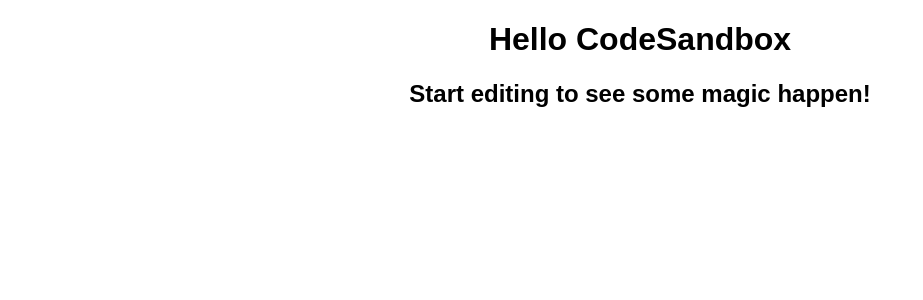
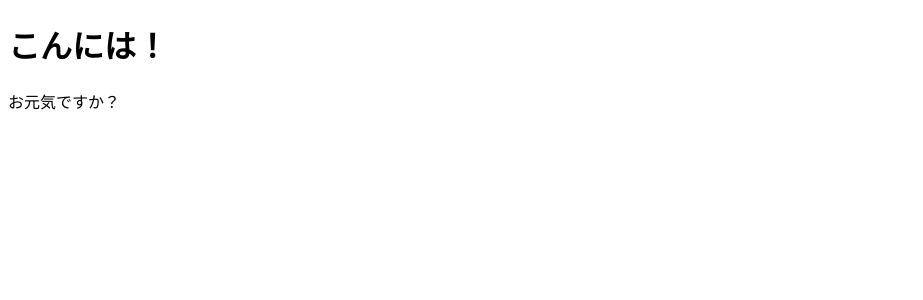
Before and after one commit to hanamuratukito/CodeSandbox-react, a React (Create React App) app: page / in a window 1280 px wide. Shown: the top 300 px of the page, without its empty margins (0-923 px from the left). Built offline with nearby package versions, Linux system fonts and the light colour scheme.

Commit message:
JSX記法

```diff
--- a/src/App.js
+++ /dev/null
@@ -1,10 +0,0 @@
-import "./styles.css";
-
-export default function App() {
-  return (
-    <div className="App">
-      <h1>Hello CodeSandbox</h1>
-      <h2>Start editing to see some magic happen!</h2>
-    </div>
-  );
-}
--- a/src/index.js
+++ b/src/index.js
@@ -1,11 +1,13 @@
-import { StrictMode } from "react";
+import React from "react";
 import ReactDom from "react-dom";
 
-import App from "./App";
+const App = () => {
+  return (
+    <React.Fragment>
+      <h1>こんには！</h1>
+      <p>お元気ですか？</p>
+    </React.Fragment>
+  );
+};
 
-ReactDom.render(
-  <StrictMode>
-    <App />
-  </StrictMode>,
-  document.getElementById("root")
-);
+ReactDom.render(<App />, document.getElementById("root"));
--- a/src/styles.css
+++ /dev/null
@@ -1,4 +0,0 @@
-.App {
-  font-family: sans-serif;
-  text-align: center;
-}
```
